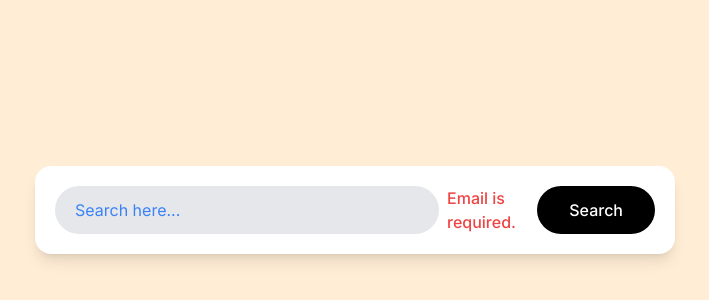
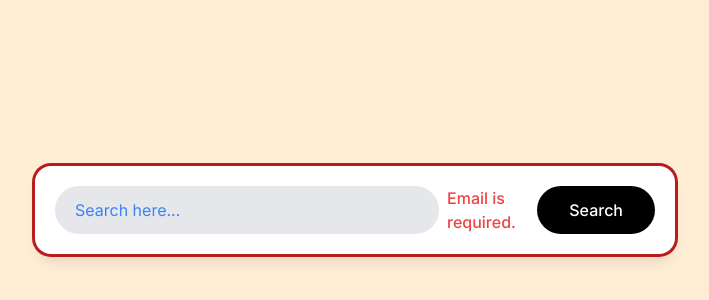
Before and after one commit to JHKIMS/carrot-practice, a Next.js app: page / in a window 1280 px wide. Shown: the part 190-490 px from the top of the page, without its empty margins (285-994 px from the left). Built offline with nearby package versions, Linux system fonts and the light colour scheme.

Commit message:
feat: tailwind 'has'을 이용한 스타일 처리

```diff
--- a/app/page.tsx
+++ b/app/page.tsx
@@ -1,17 +1,17 @@
 export default function Home() {
   return (
     <main className="bg-gray-300 h-screen flex items-center justify-center p-5 sm:bg-red-100 md:bg-green-100 lg:bg-cy-100 xl:bg-orange-100 2xl:bg-purple-100">
-      <div className="bg-white shadow-lg p-5 rounded-2xl w-full max-w-screen-sm flex flex-col md:flex-row gap-2">
+      <div className="bg-white shadow-lg p-5 rounded-2xl w-full max-w-screen-sm flex flex-col md:flex-row gap-2 *:outline-none ring ring-transparent transition-shadow has-[:invalid]:ring-red-700">
         <input
-          className="w-full rounded-full h-12 bg-gray-200 pl-5 outline-none ring ring-transparent focus:ring-green-500 focus:ring-offset-2 transition-shadow placeholder:text-blue-500 invalid:focus:ring-red-500 peer"
-          type="email"
+          className="w-full rounded-full h-12 bg-gray-200 pl-5 ring ring-transparent focus:ring-green-500 focus:ring-offset-2 transition-shadow placeholder:text-blue-500 invalid:focus:ring-red-500 peer"
+          type="text"
           required
           placeholder="Search here..."
         />
         <span className="text-red-500 font-medium hidden peer-invalid:block">
           Email is required.
         </span>
-        <button className="text-white py-2 rounded-full active:scale-90 transition-transform font-medium focus:scale-90 outline-none md:px-8 bg-black">
+        <button className="text-white py-2 rounded-full active:scale-90 transition-transform font-medium focus:scale-90 md:px-8 bg-black">
           Search
         </button>
       </div>
```
